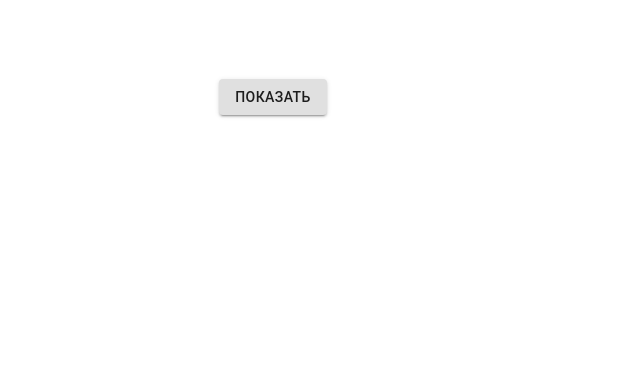
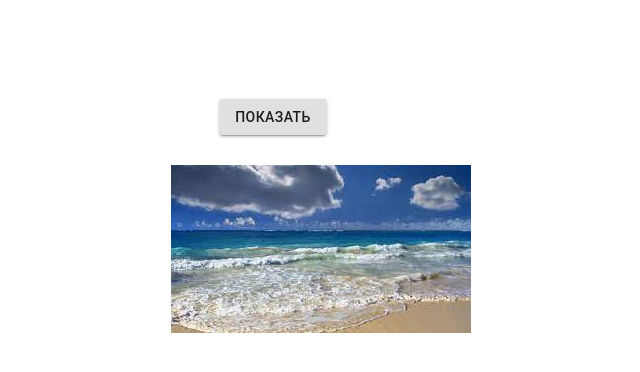
Before and after one commit to MegaVerkruzo/Animated-site, a React (Create React App) app: page / in a window 1280 px wide. Shown: the top 372 px of the page, without its empty margins (367-1007 px from the left). Built offline with nearby package versions, Linux system fonts and the light colour scheme; the HTML template or start-up script is replaced by a standard one.

Commit message:
changable image

```diff
--- a/src/App.css
+++ b/src/App.css
@@ -1,5 +1,8 @@
 .App {
   text-align: center;
+  display: flex;
+  flex-direction: column;
+  align-items: center;
 }
 
 .App-logo {
--- a/src/App.js
+++ b/src/App.js
@@ -3,11 +3,13 @@ import './App.css';
 import AnimatedPage from "./components/AnimatedPage/AnimatedPage";
 import {Spring} from "react-spring";
 import React from 'react';
+import AnimatedImage from "./components/AnimatedImage/AnimatedImage";
 
 function App() {
     return (
-        <div>
+        <div className="App">
             <AnimatedPage />
+            <AnimatedImage />
         </div>
     );
 }
--- /dev/null
+++ b/src/components/AnimatedImage/AnimatedImage.js
@@ -0,0 +1,34 @@
+import React, {useState} from 'react';
+import classes from './AnimatedImage.module.css';
+import {useSpring, animated} from 'react-spring';
+import sea from './../../files/images/sea.jpeg';
+import nightCity from './../../files/images/nightCity.jpeg';
+
+const AnimatedImage = () => {
+    const [flipped, setFlipped] = useState(false);
+
+    const {opacity, transform, duration} = useSpring({
+        opacity: flipped ? 1 : 0,
+        transform: `perspective(600px) rotateX(${flipped ? 180 : 0}deg)`,
+        config: {
+            duration: 500
+        }
+    });
+
+    return (
+        <div onClick={() => setFlipped(!flipped)}>
+            <animated.img className={classes.c} style={{
+                opacity: opacity.interpolate(o => 1 - o),
+                transform,
+                duration
+            }} src={sea}></animated.img>
+            <animated.img className={classes.c} style={{
+                opacity,
+                transform: transform.interpolate(t => `${t} rotateX(180deg)`),
+                duration
+            }} src={nightCity}></animated.img>
+        </div>
+    )
+}
+
+export default AnimatedImage;
--- /dev/null
+++ b/src/components/AnimatedImage/AnimatedImage.module.css
@@ -0,0 +1,5 @@
+.c {
+    left: 42%;
+    position: absolute;
+    cursor: pointer;
+}
```
Also changed, not shown: src/files/images/nightCity.jpeg (added), src/files/images/sea.jpeg (added).
